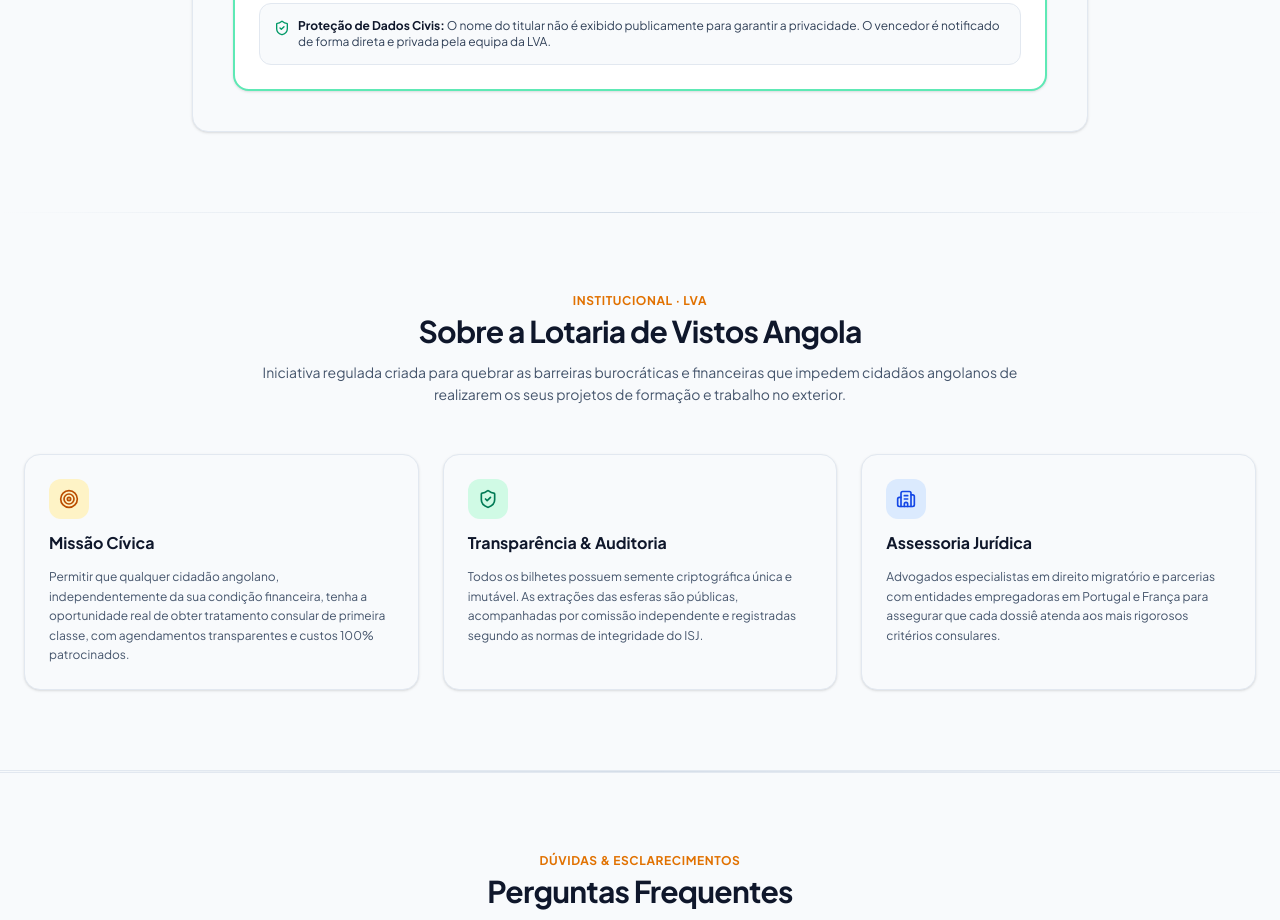
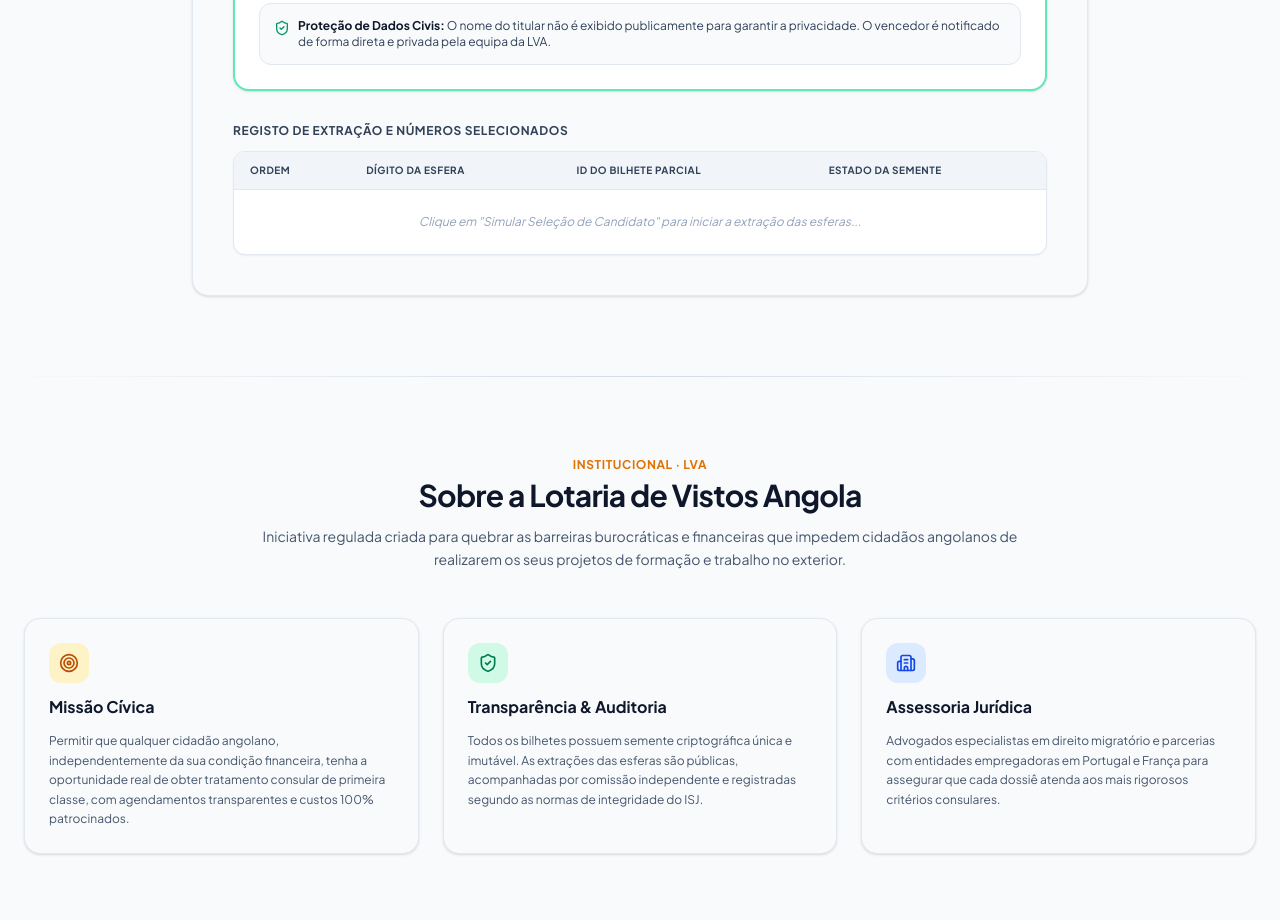
Before and after one commit to rpjicond/lotery_angola, a React (Vite) app: page / in a window 1280 px wide. Shown: the part 4440-5360 px from the top of the page. Built offline with nearby package versions, Linux system fonts and the light colour scheme.

Commit message:
feat: add real-time extraction log to live draw room
Display a table tracking extracted digits, partial ticket IDs, and audit status to provide transparency during the live drawing process.

```diff
--- a/src/components/LiveDrawRoom.tsx
+++ b/src/components/LiveDrawRoom.tsx
@@ -203,6 +203,48 @@ export const LiveDrawRoom: React.FC = () => {
               </div>
             </div>
           )}
+
+          {/* Tabela de Números e Dígitos Selecionados em Tempo Real */}
+          <div className="mt-8">
+            <h4 className="text-xs font-bold text-slate-700 uppercase tracking-wider mb-3 text-left">
+              Registo de Extração e Números Selecionados
+            </h4>
+            <div className="overflow-x-auto rounded-xl border border-slate-200 bg-white shadow-xs">
+              <table className="w-full text-left text-xs">
+                <thead className="bg-slate-100 text-slate-700 uppercase text-[10px] tracking-wider font-bold border-b border-slate-200">
+                  <tr>
+                    <th className="py-3 px-4">Ordem</th>
+                    <th className="py-3 px-4">Dígito da Esfera</th>
+                    <th className="py-3 px-4">ID do Bilhete Parcial</th>
+                    <th className="py-3 px-4">Estado da Semente</th>
+                  </tr>
+                </thead>
+                <tbody className="divide-y divide-slate-100 font-mono">
+                  {extractedBalls.length > 0 ? (
+                    extractedBalls.map((digit, i) => (
+                      <tr key={i} className="hover:bg-slate-50/80 transition-colors">
+                        <td className="py-2.5 px-4 font-bold text-slate-500">0{i + 1}</td>
+                        <td className="py-2.5 px-4 font-black text-amber-600 text-sm">{digit}</td>
+                        <td className="py-2.5 px-4 text-slate-800">
+                          LVA-2026-{extractedBalls.slice(0, i + 1).join('')}
+                          {i < 4 ? '...' : ''}
+                        </td>
+                        <td className="py-2.5 px-4 text-emerald-600 font-sans font-semibold text-[11px]">
+                          Auditado ISJ
+                        </td>
+                      </tr>
+                    ))
+                  ) : (
+                    <tr>
+                      <td colSpan={4} className="py-6 text-center text-slate-400 font-sans text-xs italic">
+                        Clique em "Simular Seleção de Candidato" para iniciar a extração das esferas...
+                      </td>
+                    </tr>
+                  )}
+                </tbody>
+              </table>
+            </div>
+          </div>
         </div>
 
       </Container>
```
